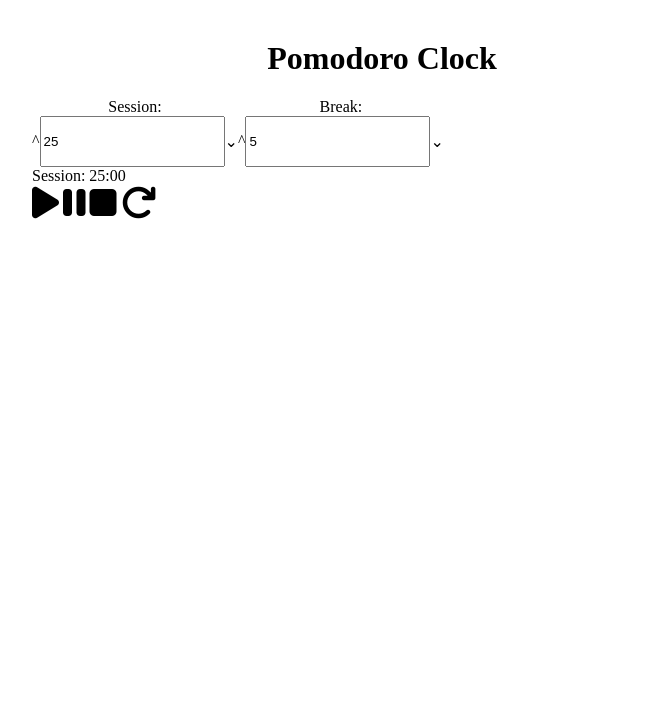
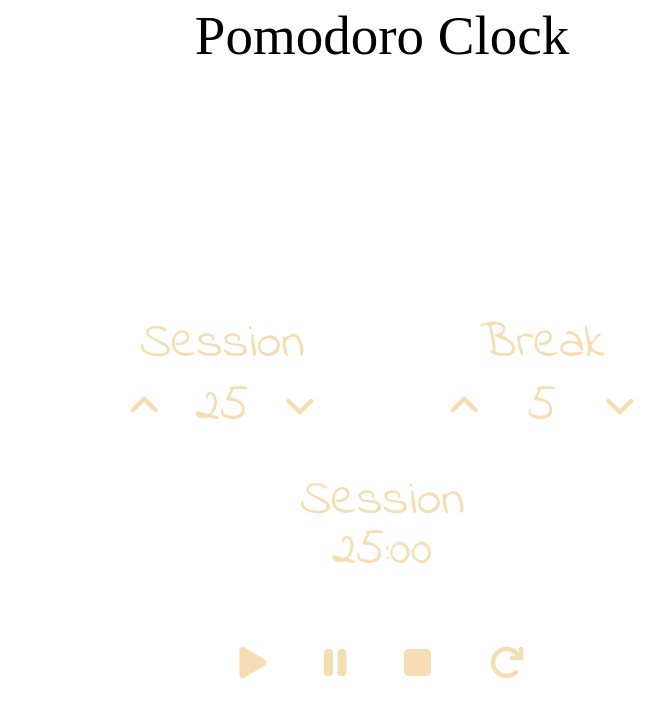
Before and after one commit to ahanasi/pomodoro-clock, a plain HTML site: page index.html in a window 1280 px wide. Shown: the whole page, without its empty margins (258-922 px from the left). Drawn offline with Linux system fonts and the light colour scheme.

Commit message:
Align elements within pomodoro background

```diff
--- /dev/null
+++ b/css/reset.css
@@ -0,0 +1,52 @@
+/* http://meyerweb.com/eric/tools/css/reset/
+   v2.0 | 20110126
+   License: none (public domain)
+*/
+
+html, body, div, span, applet, object, iframe,
+h1, h2, h3, h4, h5, h6, p, blockquote, pre,
+a, abbr, acronym, address, big, cite, code,
+del, dfn, em, img, ins, kbd, q, s, samp,
+small, strike, strong, sub, sup, tt, var,
+b, u, i, center,
+dl, dt, dd, ol, ul, li,
+fieldset, form, label, legend,
+table, caption, tbody, tfoot, thead, tr, th, td,
+article, aside, canvas, details, embed,
+figure, figcaption, footer, header, hgroup,
+menu, nav, output, ruby, section, summary,
+time, mark, audio, video {
+	margin: 0;
+	padding: 0;
+	border: 0;
+	font-size: 100%;
+	font: inherit;
+	vertical-align: baseline;
+}
+/* HTML5 display-role reset for older browsers */
+article, aside, details, figcaption, figure,
+footer, header, hgroup, menu, nav, section {
+	display: block;
+}
+body {
+	line-height: 1;
+}
+ol, ul {
+	list-style: none;
+}
+blockquote, q {
+	quotes: none;
+}
+blockquote:before, blockquote:after,
+q:before, q:after {
+	content: '';
+	content: none;
+}
+table {
+	border-collapse: collapse;
+	border-spacing: 0;
+}
+
+button::-moz-focus-inner {
+    border: 0;
+  }
--- a/css/styles.css
+++ b/css/styles.css
@@ -1,5 +1,9 @@
 html, body{
     height: 100%
+}
+
+h1{
+    font-size: 55px;
 }
 
 input::-webkit-outer-spin-button,
@@ -14,8 +18,25 @@ input[type=number] {
     outline: none;
 }
 
+input {
+    border: none;
+    font-family: inherit;
+    font-size: inherit;
+    padding: none;
+    background-color: transparent;
+    width: 7.5rem;
+    text-align: center;
+    color: wheat;
+  }
+
+.btn{
+    display: flex;
+    justify-content: space-evenly;
+    width: 25rem;
+}
+
 .btn i:hover {
-    color: aqua;
+    opacity: 60%;
 }
 
 .container{
@@ -32,7 +53,22 @@ input[type=number] {
     width: 700px;
     min-height: 700px;
     background-size: cover;
+    font-family: 'Indie Flower', cursive;
+    font-size: 50px;
+    display: flex;
+    justify-content: center;
+    align-items: center;
+    margin: 15px;
+    color: wheat;
 
+}
+
+.content{
+    display: flex;
+    flex-flow: column;
+    justify-content: space-around;
+    align-items: center;
+    height: 36rem;
 }
 
 .session-input, .break-input{
@@ -44,9 +80,25 @@ input[type=number] {
 .inputs{
     display: flex;
     flex-flow: row;
+    justify-content: space-around;
+    width: 40rem;
+    margin-top: 145px;
+
 }
 
 .input-session, .input-break{
     display: flex;
     flex-flow: row;
+    align-items: center;
+    justify-content: center;
 }
+
+.input-session i:hover, .input-break i:hover{
+    opacity: 60%;
+}
+
+.display{
+    text-align: center;
+    width: min-content;
+    margin-top: -36px;
+}
--- a/index.html
+++ b/index.html
@@ -5,7 +5,10 @@
   <meta charset="UTF-8">
   <meta name="viewport" content="width=device-width, initial-scale=1.0">
   <title>Pomodoro Clock</title>
+  <link rel="stylesheet" href="./css/reset.css">
   <link rel="stylesheet" href="./css/styles.css">
+  <link href="https://fonts.googleapis.com/css2?family=Indie+Flower&display=swap" rel="stylesheet">
+
 
 </head>
 
@@ -18,23 +21,24 @@
 
     <div class="pomodoro">
 
+      <div class="content">
+
         <div class="inputs">
           <div class="session-input">
-          <label for="session">Session: </label>
+            <label for="session">Session</label>
             <div class="input-session">
-            <p id="inc-session">^</p>
+              <i class='fas fa-angle-up' id="inc-session" style='font-size:36px'></i>
               <input type="number" name="session" id="session" min="1" readonly>
-            <p id="dec-session">⌄</p>
+              <i class='fas fa-angle-down' id="dec-session" style='font-size:36px'></i>
             </div>
-
           </div>
 
           <div class="break-input">
-          <label for="break">Break: </label>
+            <label for="break">Break</label>
             <div class="input-break">
-            <p id="inc-break">^</p>
+              <i class='fas fa-angle-up' id="inc-break" style='font-size:36px'></i>
               <input type="number" name="break" id="break" min="1" readonly>
-            <p id="dec-break">⌄</p>
+              <i class='fas fa-angle-down' id="dec-break" style='font-size:36px'></i>
             </div>
 
           </div>
@@ -54,6 +58,8 @@
 
     </div>
 
+  </div>
+
 
   <script src="./js/pomodoro.js"></script>
   <script src='https://kit.fontawesome.com/a076d05399.js'></script>
--- a/js/pomodoro.js
+++ b/js/pomodoro.js
@@ -7,9 +7,10 @@ const breakSession = document.querySelector("#break");
 let timeLeft;
 let sessionTime;
 let isBreak = false;
+let disableBtns = false;
 
 resetTimer();
-display.textContent = `Session: ${convertToTime(session.value*60)}`;
+display.textContent = `Session ${convertToTime(session.value*60)}`;
 
 btns.addEventListener('click', (e) => {
 
@@ -17,17 +18,16 @@ btns.addEventListener('click', (e) => {
 
   if (target.matches("#stop")) {
     stopTimer();
-    display.textContent = `Session: ${convertToTime(session.value * 60)}`;
+    display.textContent = `Session ${convertToTime(session.value * 60)}`;
   }
 
   if (target.matches("#reset")) {
     resetTimer();
-    display.textContent = `Session: ${convertToTime(session.value * 60)}`;
+    display.textContent = `Session ${convertToTime(session.value * 60)}`;
   }
 
   if (target.matches("#play")) {
-    session.disabled = true;
-    breakSession.disabled = true;
+    disableBtns = true;
     countdown();
   }
 
@@ -42,34 +42,38 @@ seshControl.addEventListener('click', (e) => {
 
   const {target} = e;
 
+  if (!disableBtns){
     if(target.matches("#inc-session")){
       session.stepUp();
       timeLeft = session.value * 60;
-    display.textContent = `Session: ${convertToTime(session.value*60)}` ;
+      display.textContent = `Session ${convertToTime(session.value*60)}` ;
     }
 
     if(target.matches("#dec-session")){
       session.stepDown();
       timeLeft = session.value * 60;
-    display.textContent = `Session: ${convertToTime(session.value*60)}` ;
+      display.textContent = `Session ${convertToTime(session.value*60)}` ;
     }
-
+  }
 });
 
 breakControl.addEventListener('click', (e) => {
   const {target} = e;
 
+  if(!disableBtns){
     if(target.matches("#inc-break")){
       breakSession.stepUp();
       timeLeft = session.value * 60;
-    display.textContent = `Session: ${convertToTime(session.value*60)}` ;
+      display.textContent = `Session ${convertToTime(session.value*60)}` ;
     }
 
     if(target.matches("#dec-break")){
       breakSession.stepDown();
       timeLeft = session.value * 60;
-    display.textContent = `Session: ${convertToTime(session.value*60)}` ;
+      display.textContent = `Session ${convertToTime(session.value*60)}` ;
     }
+  }
+
 
 });
 
@@ -79,8 +83,8 @@ function countdown() {
 
     timeLeft--;
 
-    display.textContent = (!isBreak) ? `Session: ${convertToTime(timeLeft)}`
-      : `Break: ${convertToTime(timeLeft)}`;
+    display.textContent = (!isBreak) ? `Session ${convertToTime(timeLeft)}`
+      : `Break ${convertToTime(timeLeft)}`;
 
     console.log(`session: ${convertToTime(timeLeft)}`);
     if (timeLeft == 0) {
@@ -97,8 +101,7 @@ function countdown() {
 }
 
 function stopTimer() {
-  session.disabled = false;
-  breakSession.disabled = false;
+  disableBtns = false;
   timeLeft = session.value * 60;
   isBreak = false;
   clearInterval(sessionTime);
```
Lines whose indentation alone changed are shown as unchanged.
